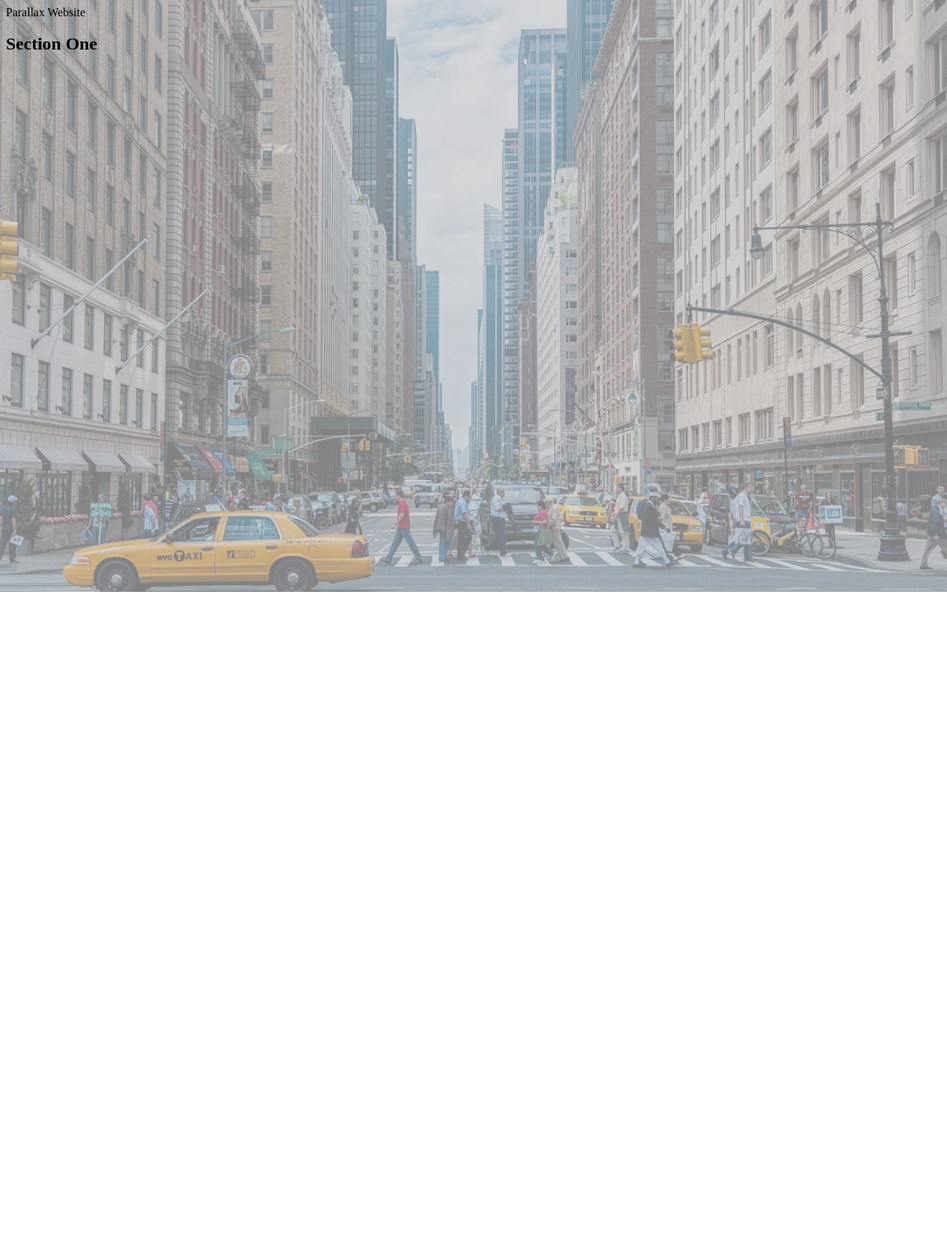
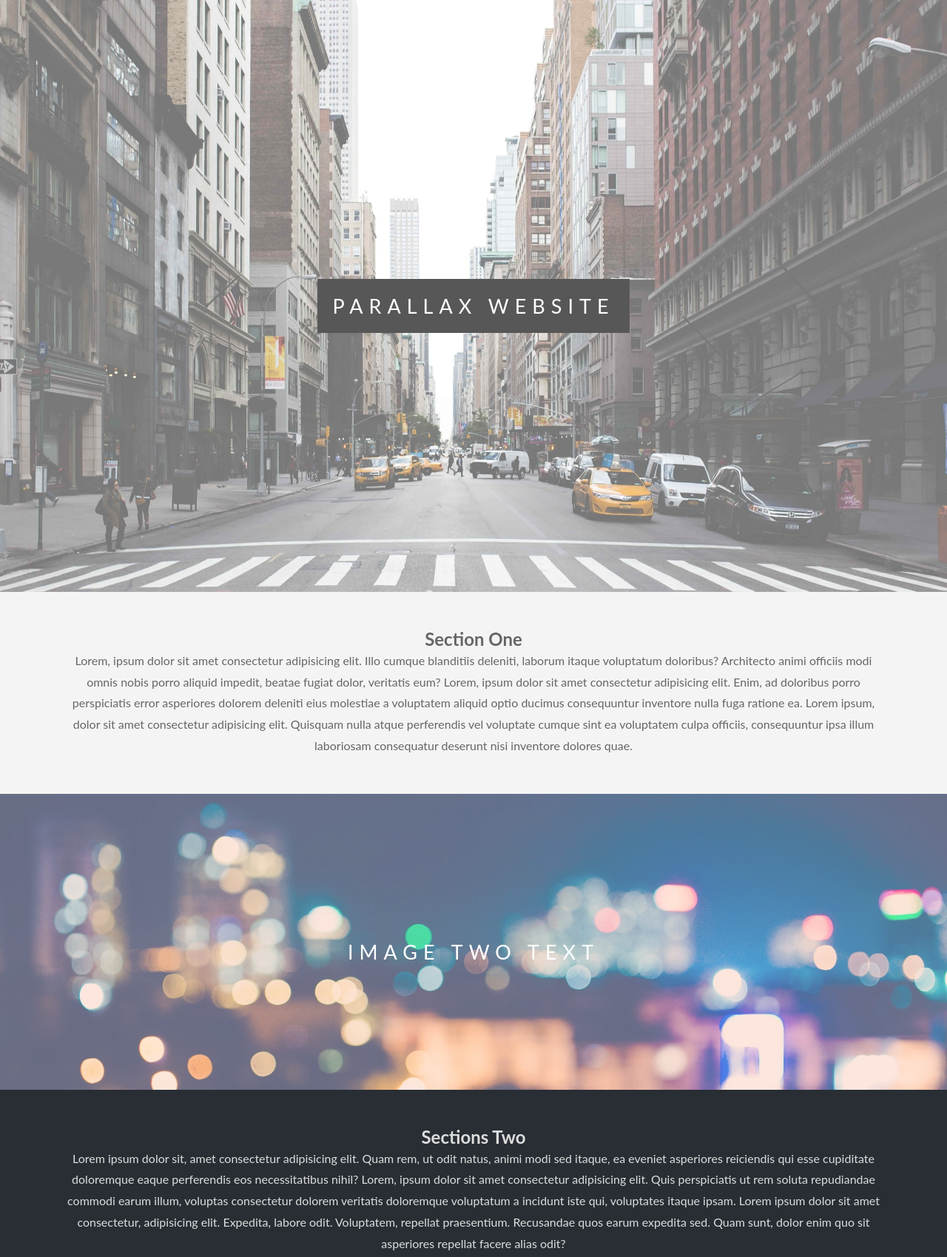
Before and after one commit to Emanuellnelson/Projeto-parallax, a plain HTML site: page index.html in a window 1280 px wide. Shown: the top 1699 px of the page at 74% size. Before the commit the page ends 800 px from the top, so only its background shows below. Drawn offline with Linux system fonts and the light colour scheme.

Commit message:
Finalizado projeto parallax

```diff
--- a/index.html
+++ b/index.html
@@ -15,8 +15,42 @@
         </div>
     </div>
 
-    <section>
+    <section class="section section-light">
         <h2>Section One</h2>
+        <p>Lorem, ipsum dolor sit amet consectetur adipisicing elit. Illo cumque blanditiis deleniti, laborum itaque voluptatum doloribus? Architecto animi officiis modi omnis nobis porro aliquid impedit, beatae fugiat dolor, veritatis eum? Lorem, ipsum dolor sit amet consectetur adipisicing elit. Enim, ad doloribus porro perspiciatis error asperiores dolorem deleniti eius molestiae a voluptatem aliquid optio ducimus consequuntur inventore nulla fuga ratione ea. Lorem ipsum, dolor sit amet consectetur adipisicing elit. Quisquam nulla atque perferendis vel voluptate cumque sint ea voluptatem culpa officiis, consequuntur ipsa illum laboriosam consequatur deserunt nisi inventore dolores quae.</p>
     </section>
+
+    <div class="pimg2">
+        <div class="ptext">
+            <span class="border trans">Image Two Text</span>
+        </div>
+    </div>
+
+    <section class="section section-dark">
+        <h2>Sections Two</h2>
+        <p>Lorem ipsum dolor sit, amet consectetur adipisicing elit. Quam rem, ut odit natus, animi modi sed itaque, ea eveniet asperiores reiciendis qui esse cupiditate doloremque eaque perferendis eos necessitatibus nihil? Lorem, ipsum dolor sit amet consectetur adipisicing elit. Quis perspiciatis ut rem soluta repudiandae commodi earum illum, voluptas consectetur dolorem veritatis doloremque voluptatum a incidunt iste qui, voluptates itaque ipsam. Lorem ipsum dolor sit amet consectetur, adipisicing elit. Expedita, labore odit. Voluptatem, repellat praesentium. Recusandae quos earum expedita sed. Quam sunt, dolor enim quo sit asperiores repellat facere alias odit?</p>
+    </section>
+
+    <div class="pimg3">
+        <div class="ptext">
+            <span class="border trans">
+                Image Three Text
+            </span>
+        </div>
+    </div>
+
+    <section class="section section-dark">
+        <h2>Section Three</h2>
+        <p>
+            Lorem ipsum dolor sit, amet consectetur adipisicing elit. Distinctio cum porro unde voluptatem nobis minus? Quis harum, maxime quibusdam facere commodi aspernatur adipisci rerum modi a soluta possimus nisi reiciendis. Lorem ipsum dolor sit amet consectetur adipisicing elit. Iure corrupti architecto tenetur dolor ratione ut eum maxime porro! Dolor voluptatem ipsum suscipit rerum deserunt doloribus sit tempore quae dolorum ad. Lorem ipsum dolor sit amet consectetur, adipisicing elit. Amet, odio. Consequatur, atque reprehenderit? Autem soluta eaque fugit. Enim, doloremque nulla quisquam ipsa, voluptate iusto laudantium, similique repellendus architecto debitis expedita?
+        </p>
+    </section>
+    <div class="pimg1">
+        <div class="ptext">
+            <span class="border">
+                Traversy Media
+            </span>
+        </div>
+    </div>
 </body>
 </html>
--- a/style.css
+++ b/style.css
@@ -1,29 +1,81 @@
 @charset "utf-8";
 
-body::before {
-    content: '';
-    position: fixed;
-    top: 0;
-    left: 0;
+* {
+    margin: 0;
+    padding: 0;
+}
+
+body, html {
     height: 100%;
-    width: 100%;
-    z-index: -1;
-    background: var(--color-darkblue);
-    background-image: linear-gradient(115deg, rgba(199, 199, 199, 0.65), rgba(197, 197, 197, 0.65)),url(imagens/foto1.webp);
+    font-size: 16px;
+    font-family: "Lato",sans-serif;
+    font-weight: 400;
+    line-height: 1.8em;
+    color: #666;
+}
+
+.pimg1, .pimg2, .pimg3 {
+    position: relative;
+    opacity: 0.70;
+    background-position: center;
     background-size: cover;
     background-repeat: no-repeat;
-    background-position: center;
+    background-attachment: fixed;
 }
 
-h1 {
-    background-color: #585858;
-    font-family: sans-serif;
+.pimg1 {
+    background-image: url(imagens/pimg1.webp);
+    min-height: 100%;
+}
+
+.pimg2 {
+    background-image: url(imagens/pimg2.jpg);
+    min-height: 400px;
+}
+
+.pimg3 {
+    background-image: url(imagens/pimg3.jpeg);
+    min-height: 400px;
+}
+
+.section {
+    text-align: center;
+    padding: 50px 80px;
+}
+
+.section-light {
+    background-color: #f4f4f4;
+    color: #666;
+}
+
+.section-dark {
+    background-color: #282e34;
+    color: #ddd;
+}
+
+.ptext {
+    position: absolute;
+    text-align: center;
+    width: 100%;
+    text-transform: uppercase;
+    top: 50%;
+    color: #000;
     font-size: 27px;
-    text-align: center;
-    align-items: center;
+    letter-spacing: 8px;
+}
+
+.ptext .border {
+    background-color: #111;
+    color: #fff;
     padding: 20px;
-    width: 500px;
-    letter-spacing: 8px;
-    line-height: 28.8px;
-    color: white;
 }
+
+.ptext .border.trans {
+    background-color: transparent;
+}
+
+@media (max-width:568px) {
+    .pimg1, .pimg2, .pimg3 {
+        background-attachment: scroll;
+    }
+}
```
Also changed, not shown: imagens/foto1.webp (deleted), imagens/pimg1.webp (added), imagens/pimg2.jpg (added), imagens/pimg3.jpeg (added).
